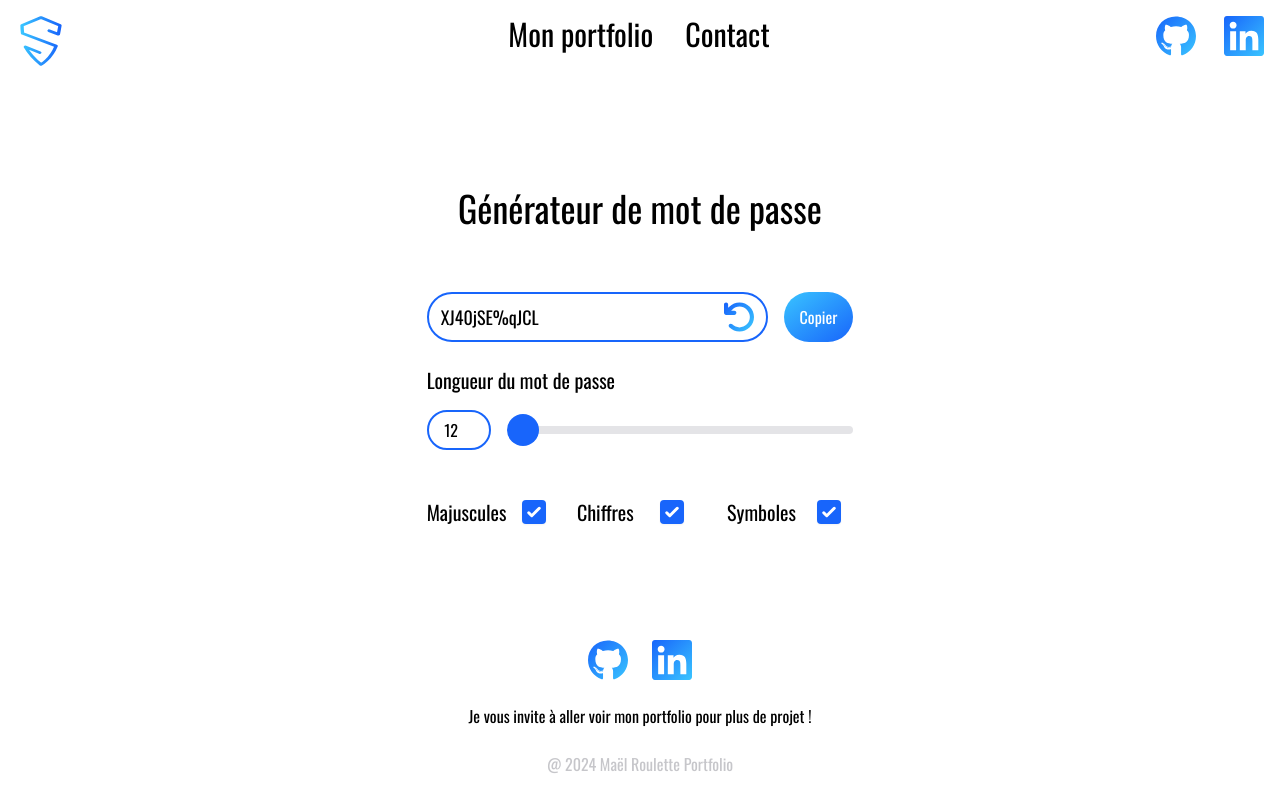
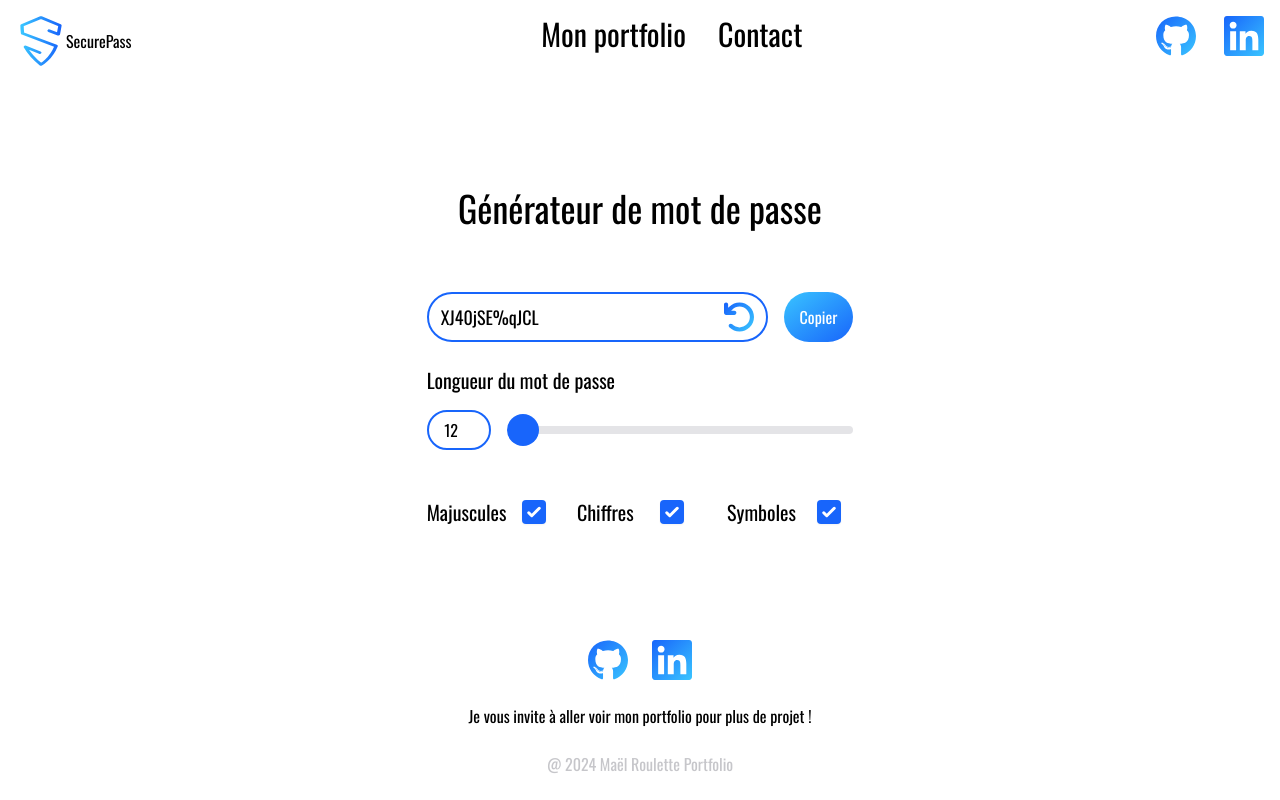
Before and after one commit to cBasique-v1/securePass, a website: page index.html in a window 1280 px wide. Drawn offline with nearby package versions, Linux system fonts and the light colour scheme.

Commit message:
Ajout name

```diff
--- a/index.html
+++ b/index.html
@@ -68,6 +68,7 @@
                         </defs>
                     </svg>
                 </a>
+                <p>SecurePass</p>
             </div>
             <div
                 class="overlay hidden -translate-x-full fixed top-0 left-0 w-full h-full bg-black opacity-30 z-50 transition-all duration-300 ease-in-out"></div>
```
Also changed, not shown: css/style.css.
